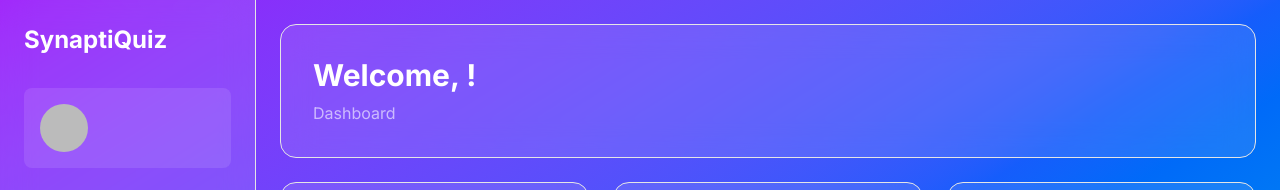
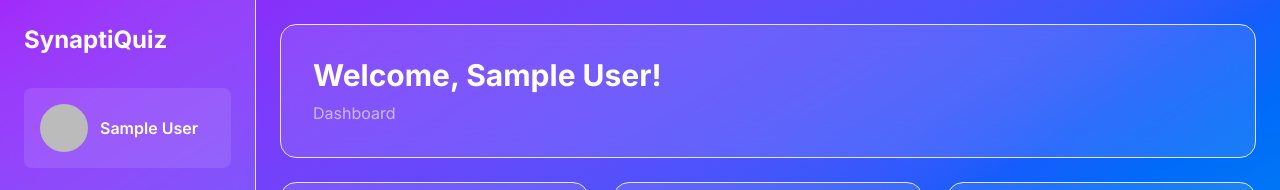
Before and after one commit to samuele-cozzi/SynaptiQuiz, a Next.js app: page /dashboard in a window 1280 px wide. Shown: the top 190 px of the page. Built offline with nearby package versions, Linux system fonts and the light colour scheme; no server answers; the database is empty; sample sign-in values are in the browser's storage.

Commit message:
feat: Make username optional and add fallbacks for user display in the dashboard.

```diff
--- a/src/app/dashboard/layout.tsx
+++ b/src/app/dashboard/layout.tsx
@@ -86,12 +86,12 @@ export default function DashboardLayout({
                     <div className="mb-8 p-4 bg-white/10 rounded-lg">
                         <div className="flex items-center gap-3">
                             <img
-                                src={session.user.image || `https://api.dicebear.com/7.x/avataaars/svg?seed=${session.user.username}`}
+                                src={session.user.image || `https://api.dicebear.com/7.x/avataaars/svg?seed=${session.user.username || session.user.id}`}
                                 alt="Avatar"
                                 className="w-12 h-12 rounded-full"
                             />
                             <div>
-                                <p className="text-white font-semibold">{session.user.username}</p>
+                                <p className="text-white font-semibold">{session.user.username || session.user.name || 'User'}</p>
                                 <p className="text-white/60 text-sm">{session.user.role}</p>
                             </div>
                         </div>
--- a/src/app/dashboard/page.tsx
+++ b/src/app/dashboard/page.tsx
@@ -38,7 +38,7 @@ export default function DashboardPage() {
         <div className="space-y-6">
             <div className="bg-white/10 backdrop-blur-lg rounded-2xl p-8 border border-white/20">
                 <h1 className="text-3xl font-bold text-white mb-2">
-                    {t('dashboard.welcome')}, {session.user.username}!
+                    {t('dashboard.welcome')}, {session.user.username || session.user.name || 'User'}!
                 </h1>
                 <p className="text-white/60">
                     {t('dashboard.title')}
--- a/src/lib/auth.ts
+++ b/src/lib/auth.ts
@@ -11,7 +11,7 @@ declare module "next-auth" {
         user: {
             id: string;
             role: Role;
-            username: string;
+            username: string | null;
             isGuest: boolean;
         } & DefaultSession["user"];
     }
@@ -19,7 +19,7 @@ declare module "next-auth" {
     interface User {
         id: string;
         role: Role;
-        username: string;
+        username: string | null;
         isGuest: boolean;
     }
 }
@@ -28,7 +28,7 @@ declare module "next-auth/jwt" {
     interface JWT {
         id: string;
         role: Role;
-        username: string;
+        username: string | null;
         isGuest: boolean;
     }
 }
```
